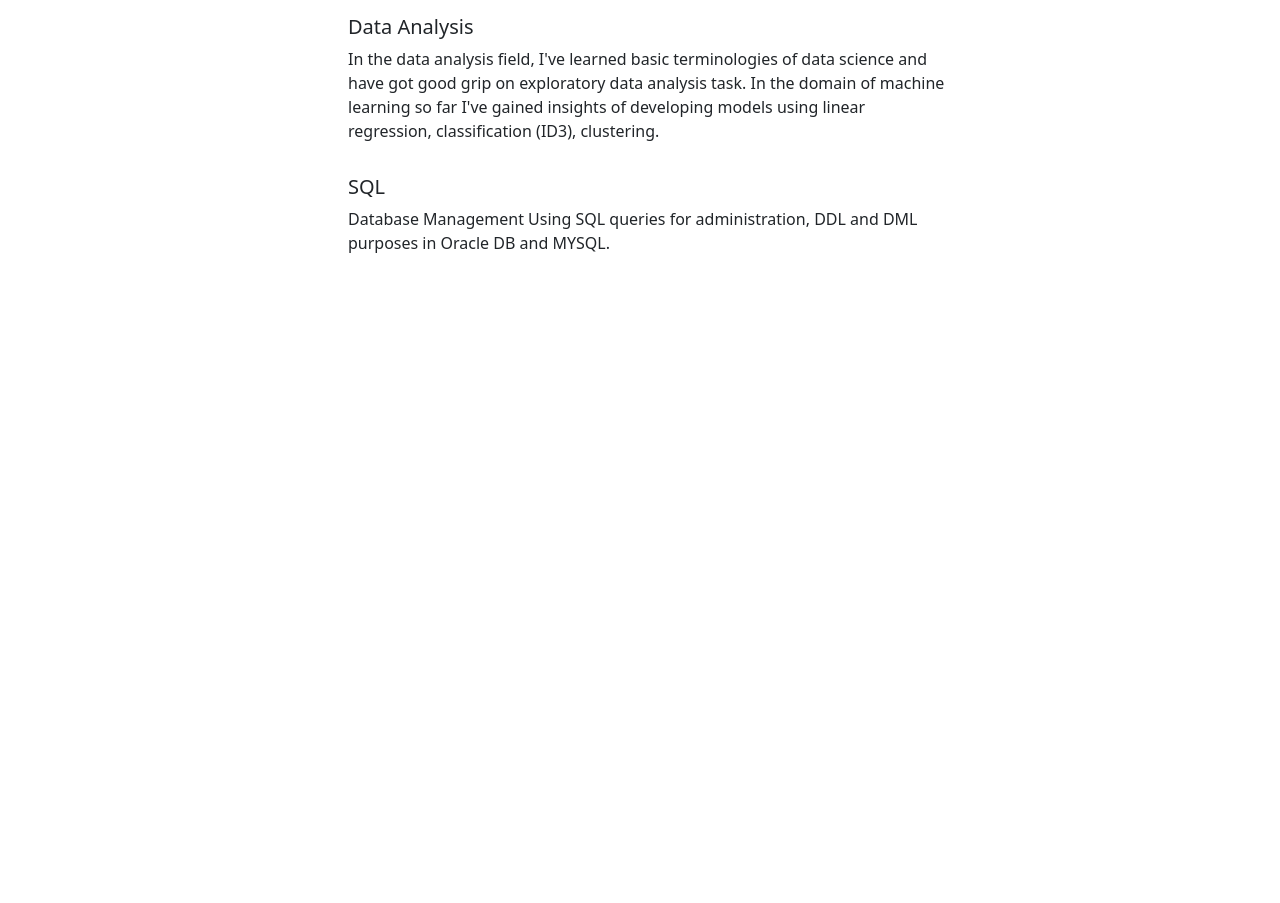
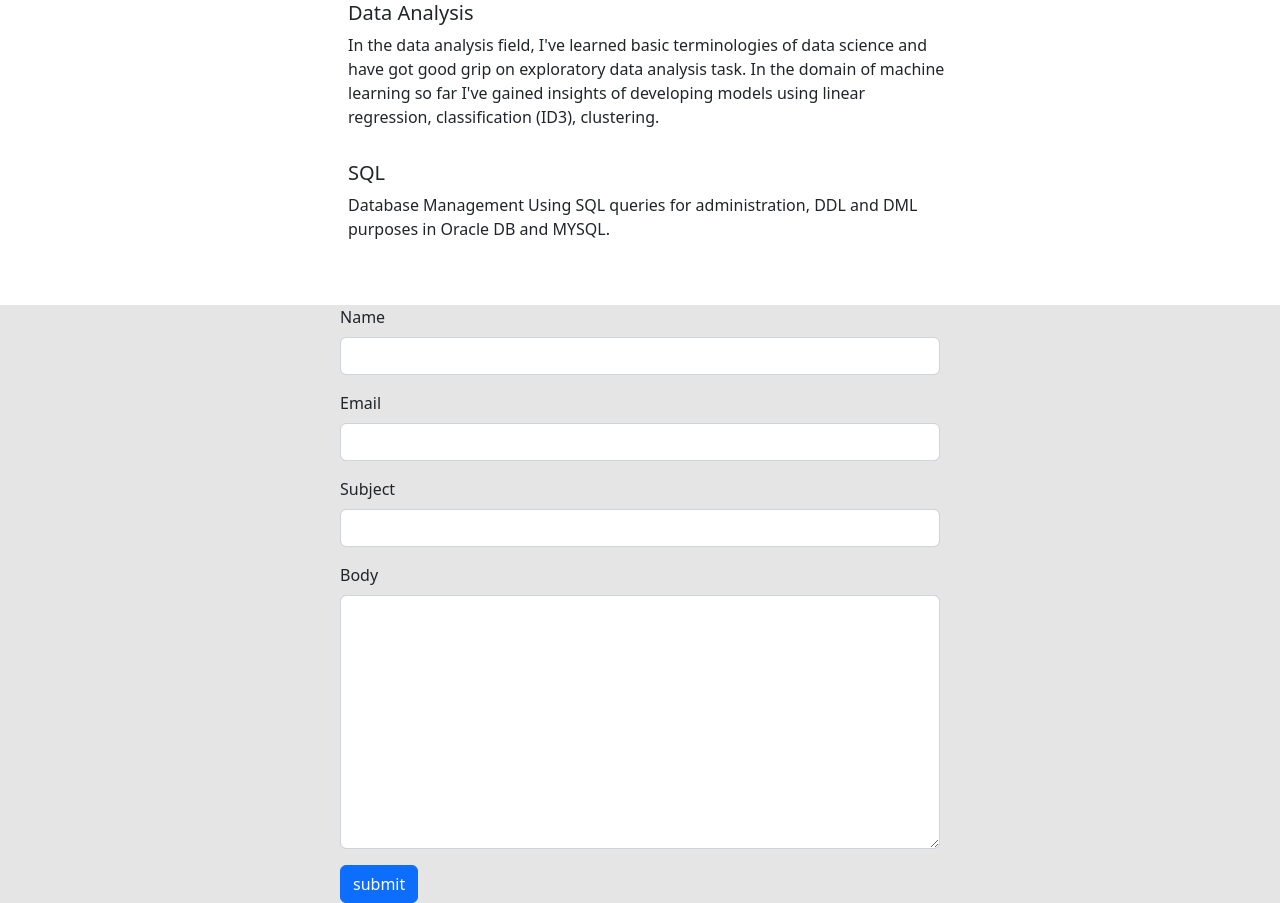
Before and after one commit to jbm0101/portfolio, a Django app: page / in a window 1280 px wide. Shown: the part 1763-2666 px from the top of the page. Before the commit the page ends 2016 px from the top, so only its background shows below. Run offline with Django 4.2, Linux system fonts and the light colour scheme; data comes from the database, SQL or seed files in the repository; both versions use the stored data as it was after the commit; some libraries are stand-ins or nearby versions.

Commit message:
added contact form

```diff
--- a/base/admin.py
+++ b/base/admin.py
@@ -2,8 +2,9 @@
 
 # Register your models here.
 
-from .models import Project, Skill, Tag
+from .models import Project, Skill, Tag, Message
 
 admin.site.register(Project)
 admin.site.register(Skill)
 admin.site.register(Tag)
+admin.site.register(Message)
--- a/base/forms.py
+++ b/base/forms.py
@@ -1,6 +1,6 @@
 from logging import PlaceHolder
 from django.forms import ModelForm
-from .models import Project
+from .models import Project, Message
 
 class ProjectForm(ModelForm):
     class Meta:
@@ -19,3 +19,32 @@
             'class': 'form-control',
             }
         )
+
+class MessageForm(ModelForm):
+    class Meta:
+        model = Message
+        fields = '__all__'
+        exclude = ['is_read', 'id']
+
+    def __init__(self, *args, **kwargs):
+        super(MessageForm, self).__init__(*args, **kwargs)
+
+        self.fields['name'].widget.attrs.update({
+            'class': 'form-control',
+            }
+        )
+
+        self.fields['email'].widget.attrs.update({
+            'class': 'form-control',
+            }
+        )
+
+        self.fields['subject'].widget.attrs.update({
+            'class': 'form-control',
+            }
+        )
+
+        self.fields['body'].widget.attrs.update({
+            'class': 'form-control',
+            }
+        )
--- a/base/models.py
+++ b/base/models.py
@@ -34,3 +34,16 @@
 
     def __str__(self):
         return self.name
+
+
+class Message(models.Model):
+    name = models.CharField(max_length = 200)
+    email = models.CharField(max_length = 200)
+    subject = models.CharField(max_length = 200)
+    body = models.TextField()
+    is_read = models.BooleanField(default=False)
+    created = models.DateTimeField(auto_now_add = True)
+    id = models.UUIDField(default = uuid.uuid4, unique = True, primary_key = True, editable = True)
+
+    def __str__(self):
+        return self.name
--- a/base/templates/base/home.html
+++ b/base/templates/base/home.html
@@ -5,7 +5,7 @@
     <div class="hero--content">
 
         <div class="hero--content--intro">
-                <img src="{% static 'images/20220419_143628~2.jpg' %}" id="profile-pic"/>
+            <img src="{% static 'images/20220419_143628~2.jpg' %}" id="profile-pic" />
             <h1 class="intro--name"> Jayesh<br>Maiyani</h1>
         </div>
 
@@ -61,4 +61,21 @@
     </div>
 </section>
 
+<section class="section--3">
+    <div class="container">
+        <form class="contact--form" method="post">
+            {% csrf_token %}
+
+            {% for field in form %}
+            <div class="mb-3">
+                <label for="exampleInputPassword1" class="form-label">{{ field.label }}</label>
+                {{ field }}
+            </div>
+            {% endfor %}
+
+            <input class="btn btn-primary" type="submit" value="submit">
+        </form>
+    </div>
+</section>
+
 {% endblock content %}
--- a/base/templates/base/main.html
+++ b/base/templates/base/main.html
@@ -21,6 +21,13 @@
 <body>
 
         {% include 'base/navbar.html' %}
+        {% if messages %}
+            {% for message in messages %}
+            <div class="alert alert-success" role="alert">
+                {{message}}
+            </div>
+            {% endfor %}
+        {% endif %}
         {% block content %}
 
 
--- a/base/templates/base/navbar.html
+++ b/base/templates/base/navbar.html
@@ -4,15 +4,19 @@
     </a>
 
     <a class="nav-link" href="#">
-         Courses
-    </a>
-
-    <a class="nav-link" href="#">
          Contact
     </a>
 
-    <a class="btn btn-secondary" href="{% url 'add-project' %}">
+    {% if request.user.is_authenticated %}
+
+     <a class="btn btn-secondary" href="{% url 'inbox' %}">
+     Inbox
+     </a>
+
+     <a class="btn btn-secondary" href="{% url 'add-project' %}">
      Add-Project
-</a>
+     </a>
+
+     {% endif %}
 
 </section>
--- a/base/urls.py
+++ b/base/urls.py
@@ -7,5 +7,10 @@
     path('', views.homePage, name="home"),
     path('project/<str:pk>/', views.projectPage, name="project"),
     path('add-project/', views.addProject, name='add-project'),
-    path('edit-project/<str:pk>/', views.editProject, name='edit-project')
+    path('edit-project/<str:pk>/', views.editProject, name='edit-project'),
+
+    path('inbox/', views.inboxPage, name="inbox"),
+    path('message/<str:pk>/', views.messagePage, name="message"),
+
+
 ]
--- a/base/views.py
+++ b/base/views.py
@@ -1,12 +1,21 @@
-from email.quoprimime import body_length
 from django.shortcuts import render, redirect
-from .models import Project, Skill
-from .forms import ProjectForm
+from .models import Project, Skill, Message
+from .forms import ProjectForm, MessageForm
+from django.contrib import messages
+
 # Create your views here.
 def homePage(request):
     projects = Project.objects.all()
     skills = Skill.objects.exclude(body='')
-    return render(request, 'base/home.html', {'projects' : projects, 'skills':skills})
+    form = MessageForm()
+    if request.method == "POST":
+        form = MessageForm(request.POST)
+        if form.is_valid():
+            form.save()
+            form = MessageForm()
+            messages.success(request, "Message has been sent successfully")
+    context = {'projects' : projects, 'skills' : skills, 'form' : form}
+    return render(request, 'base/home.html', context)
 
 def projectPage(request, pk):
     project = Project.objects.get(id=pk)
@@ -37,3 +46,16 @@
 
     context = {'form': form}
     return render(request, 'base/project_form.html', context)
+
+def inboxPage(request):
+    inbox = Message.objects.all().order_by('is_read')
+    unreadCount = Message.objects.filter(is_read = False).count()
+    context = {'inbox' : inbox, 'unreadCount' : unreadCount}
+    return render(request, 'base/inbox.html', context)
+
+def messagePage(request, pk):
+    message = Message.objects.get(id = pk)
+    message.is_read = True
+    message.save()
+    context = {'message' : message}
+    return render(request, 'base/message.html', context)
--- a/static/styles/main.css
+++ b/static/styles/main.css
@@ -118,6 +118,12 @@
     margin: 2em auto 2em auto;
 }
 
+.contact--form{
+    display: block;
+    max-width: 600px;
+    margin: 0 auto;
+}
+
 @media (max-width:900px){
     .hero--content--intro{
         flex-direction: column;
```
Also changed, not shown: base/templates/base/inbox.html (added, +35 -0 lines), base/templates/base/message.html (added, +12 -0 lines), base/migrations/0007_message.py (added), db.sqlite3. Lines whose indentation alone changed are shown as unchanged.
